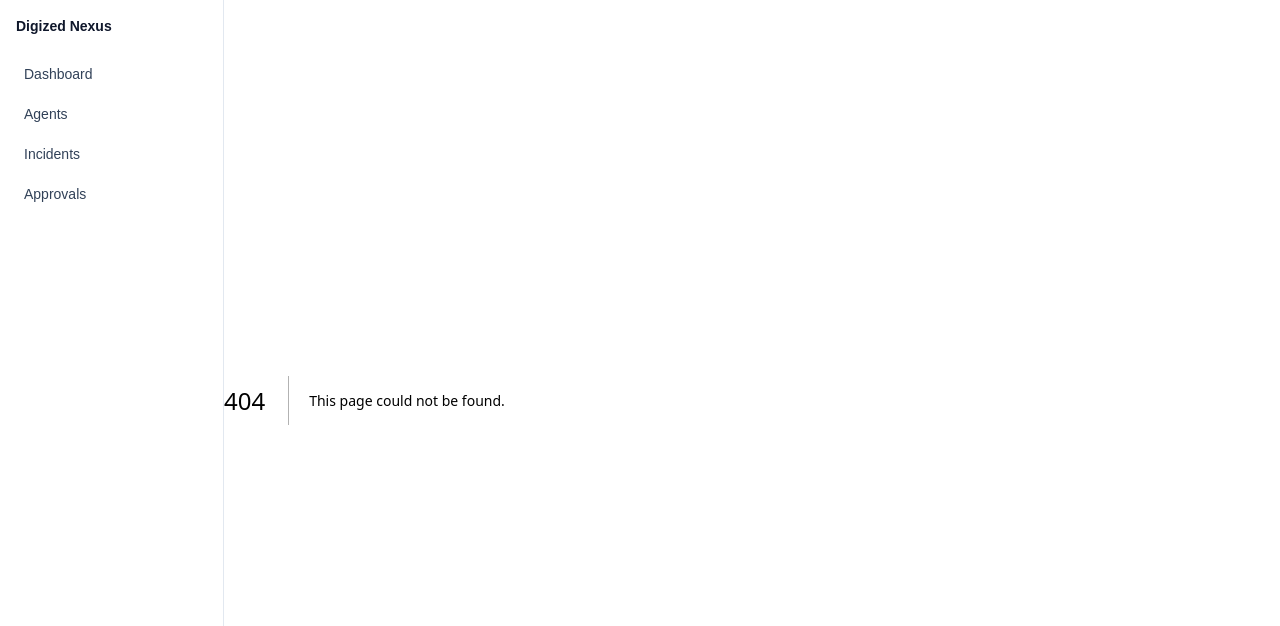
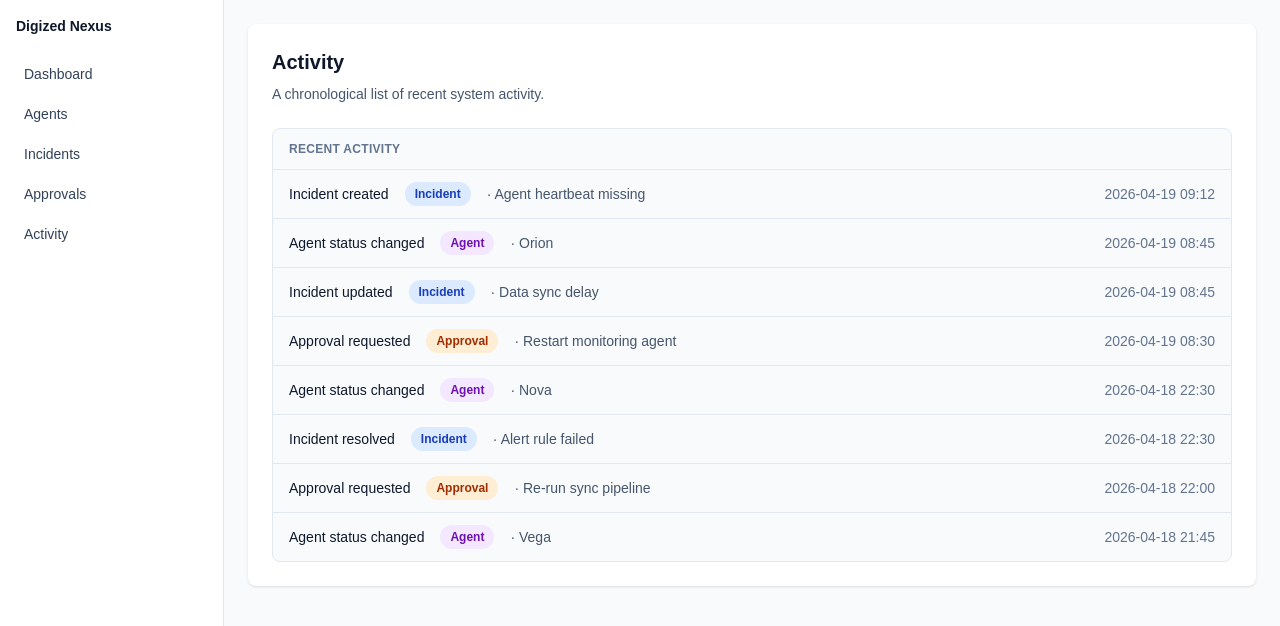
Before and after one commit to zanaknt/digized_nexus, a Next.js app in the folder digized-nexus/: page /activity in a window 1280 px wide. Before the commit this address had no page. Shown: the top 626 px of the page. Built offline with nearby package versions, Linux system fonts and the light colour scheme.

Commit message:
feat: add activity feed page with typed badges

```diff
--- /dev/null
+++ b/digized-nexus/app/activity/page.tsx
@@ -0,0 +1,48 @@
+import PageShell from "@/src/components/layout/PageShell";
+import Badge from "@/src/components/ui/Badge";
+import { activities } from "@/src/lib/data/activity";
+
+function ActivityItem({
+  title,
+  type,
+  relatedEntity,
+  timestamp,
+}: {
+  title: string;
+  type: string;
+  relatedEntity: string;
+  timestamp: string;
+}) {
+  return (
+    <div className="flex items-center justify-between border-b border-slate-200 px-4 py-3 text-sm text-slate-700 last:border-b-0">
+      <div className="flex items-center gap-4">
+        <div className="font-medium text-slate-900">{title}</div>
+        <Badge type="status" value={type} />
+        <div className="text-slate-600">· {relatedEntity}</div>
+      </div>
+      <div className="text-slate-500">{timestamp}</div>
+    </div>
+  );
+}
+
+export default function ActivityPage() {
+  const sortedActivities = [...activities].sort((a, b) =>
+    b.timestamp.localeCompare(a.timestamp),
+  );
+
+  return (
+    <PageShell
+      title="Activity"
+      subtitle="A chronological list of recent system activity."
+    >
+      <div className="rounded-lg border border-slate-200 bg-slate-50">
+        <div className="border-b border-slate-200 px-4 py-3 text-xs font-semibold uppercase tracking-wide text-slate-500">
+          Recent Activity
+        </div>
+        {sortedActivities.map((activity) => (
+          <ActivityItem key={activity.id} {...activity} />
+        ))}
+      </div>
+    </PageShell>
+  );
+}
--- a/digized-nexus/src/components/layout/Sidebar.tsx
+++ b/digized-nexus/src/components/layout/Sidebar.tsx
@@ -27,6 +27,12 @@ export default function Sidebar() {
         >
           Approvals
         </a>
+        <a
+          href="/activity"
+          className="block rounded px-2 py-1 hover:bg-slate-100"
+        >
+          Activity
+        </a>
       </nav>
     </aside>
   );
--- /dev/null
+++ b/digized-nexus/src/components/ui/Badge.tsx
@@ -0,0 +1,34 @@
+type BadgeProps = {
+  type: "status" | "severity";
+  value: string;
+};
+
+const badgeStyles: Record<string, string> = {
+  active: "bg-emerald-100 text-emerald-800",
+  idle: "bg-slate-100 text-slate-800",
+  error: "bg-rose-100 text-rose-800",
+  open: "bg-rose-100 text-rose-800",
+  investigating: "bg-amber-100 text-amber-800",
+  resolved: "bg-emerald-100 text-emerald-800",
+  pending: "bg-amber-100 text-amber-800",
+  incident: "bg-blue-100 text-blue-800",
+  agent: "bg-purple-100 text-purple-800",
+  approval: "bg-orange-100 text-orange-800",
+  low: "bg-slate-100 text-slate-800",
+  medium: "bg-amber-100 text-amber-800",
+  high: "bg-rose-100 text-rose-800",
+};
+
+export default function Badge({ type, value }: BadgeProps) {
+  const key = value.toLowerCase();
+  const styles = badgeStyles[key] ?? "bg-slate-100 text-slate-800";
+  const displayValue = value.charAt(0).toUpperCase() + value.slice(1);
+
+  return (
+    <span
+      className={`inline-flex items-center rounded-full px-2.5 py-1 text-xs font-semibold ${styles}`}
+    >
+      {displayValue}
+    </span>
+  );
+}
--- /dev/null
+++ b/digized-nexus/src/lib/data/activity.ts
@@ -0,0 +1,58 @@
+export const activities = [
+  {
+    id: "activity-1",
+    title: "Incident created",
+    type: "incident",
+    relatedEntity: "Agent heartbeat missing",
+    timestamp: "2026-04-19 09:12",
+  },
+  {
+    id: "activity-2",
+    title: "Agent status changed",
+    type: "agent",
+    relatedEntity: "Orion",
+    timestamp: "2026-04-19 08:45",
+  },
+  {
+    id: "activity-3",
+    title: "Incident updated",
+    type: "incident",
+    relatedEntity: "Data sync delay",
+    timestamp: "2026-04-19 08:45",
+  },
+  {
+    id: "activity-4",
+    title: "Approval requested",
+    type: "approval",
+    relatedEntity: "Restart monitoring agent",
+    timestamp: "2026-04-19 08:30",
+  },
+  {
+    id: "activity-5",
+    title: "Agent status changed",
+    type: "agent",
+    relatedEntity: "Nova",
+    timestamp: "2026-04-18 22:30",
+  },
+  {
+    id: "activity-6",
+    title: "Incident resolved",
+    type: "incident",
+    relatedEntity: "Alert rule failed",
+    timestamp: "2026-04-18 22:30",
+  },
+  {
+    id: "activity-7",
+    title: "Approval requested",
+    type: "approval",
+    relatedEntity: "Re-run sync pipeline",
+    timestamp: "2026-04-18 22:00",
+  },
+  {
+    id: "activity-8",
+    title: "Agent status changed",
+    type: "agent",
+    relatedEntity: "Vega",
+    timestamp: "2026-04-18 21:45",
+  },
+];
```
